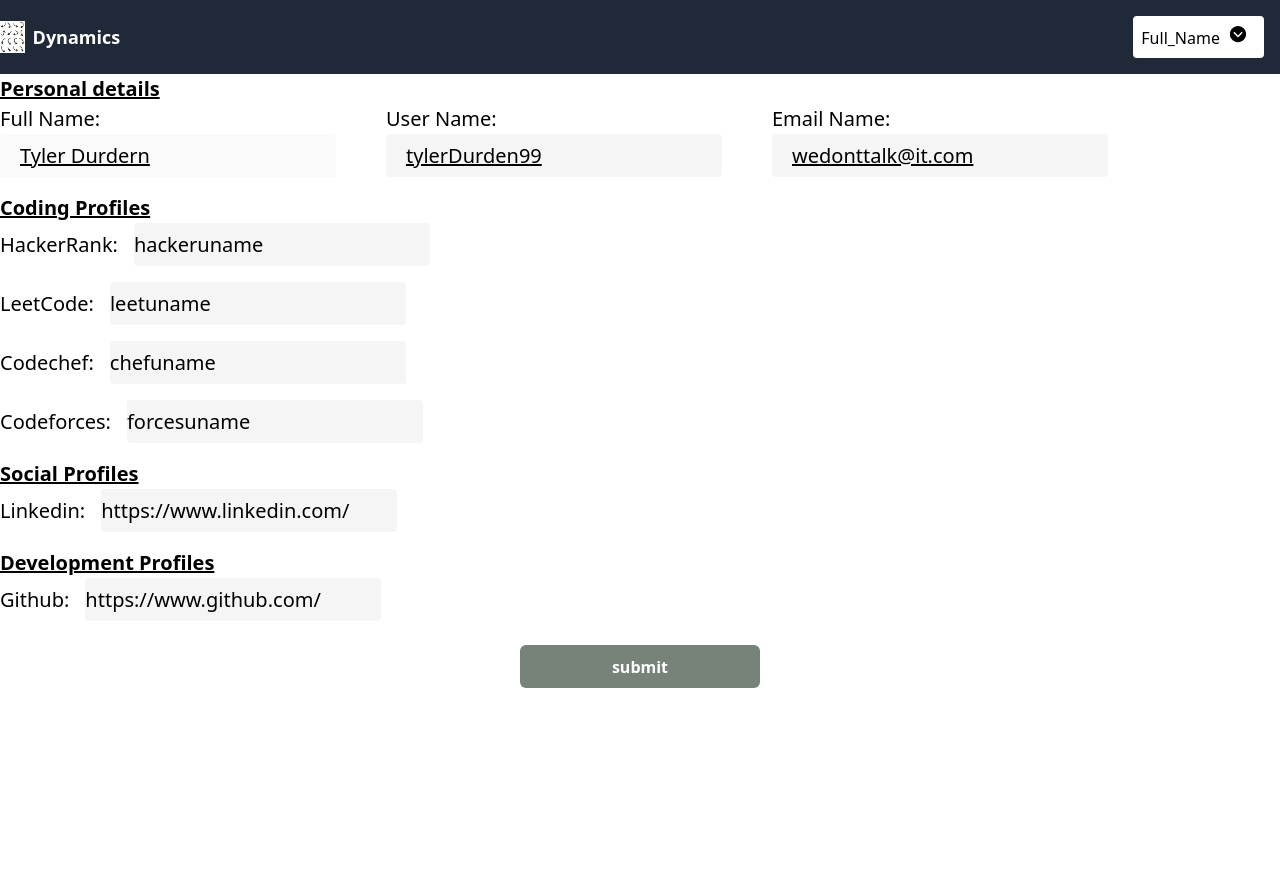
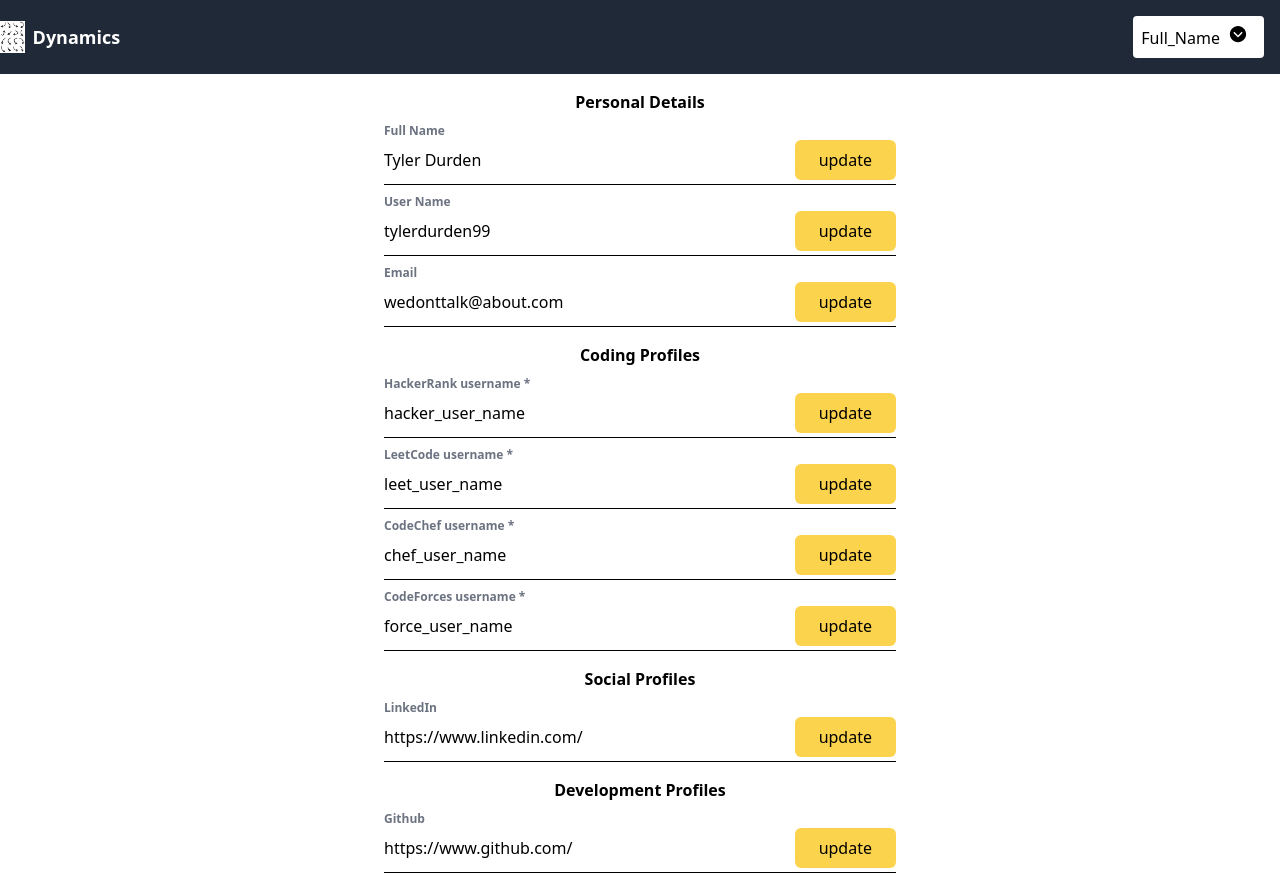
Before and after one commit to charan-24/coding-platform-result-analysis, a React (Create React App) app in the folder frontend/: page /my-account in a window 1280 px wide. Before the commit the page ends 800 px from the top, so only its background shows below. Built offline with nearby package versions, Linux system fonts and the light colour scheme.

Commit message:
changed myAccounts page

```diff
--- a/frontend/src/App.js
+++ b/frontend/src/App.js
@@ -3,7 +3,7 @@ import Login from './pages/login';
 import MyProfile from './pages/myProfile/myProfile';
 import CodingProfiles from './pages/codingProfiles';
 import LeaderBoard from './pages/leaderboard/leaderboard';
-import MyAccount from './pages/myAccount';
+import MyAccount from './pages/myAccount/myAccount';
 
 //import Footer from './layouts/footer';
 import Register from './pages/register';
--- a/frontend/src/layouts/navbar.js
+++ b/frontend/src/layouts/navbar.js
@@ -1,12 +1,12 @@
 // Navbar.js
-import React, { useState,useEffect } from 'react';
+import React, { useState} from 'react';
 import { Link } from 'react-router-dom';
 import logo1 from '../images/logo1.jpeg';
 import { IoIosArrowDropdownCircle } from "react-icons/io";
 const Navbar = () => {
   const [isDropdownOpen, setDropdownOpen] = useState(false);
   const [style,setStyle] = useState({});
-  const [clicked,setClicked] = useState(0);
+
   const toggleDropdown = () => {
     if(!isDropdownOpen){
       setStyle({
--- a/frontend/src/pages/myAccount.js
+++ /dev/null
@@ -1,57 +0,0 @@
-import React from "react";
-import Navbar from "../layouts/navbar";
-function MyAccount(){
-    return(
-        <div>
-            <Navbar />
-            <div className="lg:text-[20px]">
-                <h1 className="font-bold underline">Personal details</h1>
-                <div className="flex flex-col lg:flex-row lg:gap-[50px]">
-                    <label htmlFor="fullname" className="">Full Name:
-                        <input className="block mb-4 h-[43px] px-5 underline rounded focus:outline-none font-lato" id="fullname" defaultValue="Tyler Durdern" disabled="disabled"/>
-                    </label>
-                    <label htmlFor="username">User Name:
-                        <input className="block mb-4 h-[43px] px-5 underline bg-[#F5F5F5] rounded  focus:outline-none font-lato" id="username" defaultValue="tylerDurden99"/>
-                    </label>
-                    <label htmlFor="email">Email Name:
-                        <input className="block mb-4 h-[43px] px-5 underline bg-[#F5F5F5] rounded  focus:outline-none font-lato" id="email" defaultValue="wedonttalk@it.com" disabled="disabled"/>
-                    </label>
-                </div>
-            </div>
-            <div className="lg:text-[20px]">
-                <h1 className="font-bold underline">Coding Profiles</h1>
-                <div className="flex flex-col">
-                    <label htmlFor="hackerrank">HackerRank:
-                        <input className="mb-4 ml-4 h-[43px]  bg-[#F5F5F5] rounded  focus:outline-none font-lato" id="hackerrank" defaultValue="hackeruname"/>
-                    </label>
-
-                    <label htmlFor="leetcode">LeetCode:
-                        <input className=" mb-4 ml-4 h-[43px]  bg-[#F5F5F5] rounded  focus:outline-none font-lato" id="leetcode" defaultValue="leetuname"/>
-                    </label>
-                    <label htmlFor="codechef">Codechef:
-                        <input className=" mb-4 ml-4 h-[43px]  bg-[#F5F5F5] rounded  focus:outline-none font-lato" id="codechef" defaultValue="chefuname"/>
-                    </label>
-
-                    <label htmlFor="codeforces">Codeforces:
-                        <input className=" mb-4 ml-4 h-[43px]  bg-[#F5F5F5] rounded  focus:outline-none font-lato" id="codeforces" defaultValue="forcesuname"/>
-                    </label>
-                </div>
-            </div>
-            <div className="lg:text-[20px]">
-                <h1 className="font-bold underline">Social Profiles</h1>
-                <label htmlFor="linkedin">Linkedin:
-                    <input className="mb-4 ml-4 h-[43px]  bg-[#F5F5F5] rounded  focus:outline-none font-lato" id="linkedin" defaultValue="https://www.linkedin.com/"/>
-                </label>
-            </div>
-            <div className="lg:text-[20px]">
-                <h1 className="font-bold underline">Development Profiles</h1>
-                <label htmlFor="github">Github:
-                    <input className="mb-4 ml-4 h-[43px]  bg-[#F5F5F5] rounded  focus:outline-none font-lato" id="github" defaultValue="https://www.github.com/"/>
-                </label>
-            </div>
-            <button className="block bg-[#778379] text-white w-[240px] h-[43px] rounded-md mt-2 mx-auto m-4 font-montserrat font-bold">submit</button>
-          </div>
-    );
-};
-
-export default MyAccount;
--- /dev/null
+++ b/frontend/src/pages/myAccount/myAccount.js
@@ -0,0 +1,72 @@
+import React from "react";
+import Navbar from "../../layouts/navbar";
+import {codingProfiles,personals,socials,development} from "./myAccountsdata";
+function MyAccount(){
+    return(
+        <div>
+            <Navbar />
+            <div>
+                <h1 className="text-center font-bold md:mt-4">Personal Details</h1>
+                <form className="w-3/4 md:w-2/5 mx-auto">
+                    {personals.map((personal)=>(
+                        <div key={personal.id}>
+                            <label htmlFor={personal.label} className="block text-[12px] text-gray-500 font-semibold mt-2">{personal.label}</label>
+                            <input id={personal.label} type="text" defaultValue={personal.input} className="inline mt-2 focus:outline-none"></input>
+                            <button className="inline float-right bg-amber-300 rounded-md px-3 py-1 md:px-6 md:py-2 mb-1">
+                                update
+                            </button>
+                            <hr className={`border-1 border-black w-full`}/>
+                        </div>
+                    ))}
+                </form>
+            </div>
+            <div>
+                <h1 className="text-center font-bold md:mt-4">Coding Profiles</h1>
+                <form className="w-3/4 md:w-2/5 mx-auto">
+                    {codingProfiles.map((platform)=>(
+                        <div key={platform.id}>
+                            <label htmlFor={platform.label} className="block text-[12px] text-gray-500 font-semibold mt-2">{platform.label}</label>
+                            <input id={platform.label} type="text" defaultValue={platform.input} className="inline mt-2 focus:outline-none"></input>
+                            <button className="inline float-right bg-amber-300 rounded-md px-3 py-1 md:px-6 md:py-2 mb-1">
+                                update
+                            </button>
+                            <hr className={`border-1 border-black w-full`}/>
+                        </div>
+                    ))}
+                </form>
+            </div>
+            <div>
+                <h1 className="text-center font-bold md:mt-4">Social Profiles</h1>
+                <form className="w-3/4 md:w-2/5 mx-auto">
+                    {socials.map((media)=>(
+                        <div key={media.id}>
+                            <label htmlFor={media.label} className="block text-[12px] text-gray-500 font-semibold mt-2">{media.label}</label>
+                            <input id={media.label} type="text" defaultValue={media.input} className="inline mt-2 focus:outline-none"></input>
+                            <button className="inline float-right bg-amber-300 rounded-md px-3 py-1 md:px-6 md:py-2 mb-1">
+                                update
+                            </button>
+                            <hr className={`border-1 border-black w-full`}/>
+                        </div>
+                    ))}
+                </form>
+            </div>
+            <div className="mb-4">
+                <h1 className="text-center font-bold md:mt-4">Development Profiles</h1>
+                <form className="w-3/4 md:w-2/5 mx-auto">
+                    {development.map((platform)=>(
+                        <div key={platform.id}>
+                            <label htmlFor={platform.label} className="block text-[12px] text-gray-500 font-semibold mt-2">{platform.label}</label>
+                            <input id={platform.label} type="text" defaultValue={platform.input} className="inline mt-2 focus:outline-none"></input>
+                            <button className="inline float-right bg-amber-300 rounded-md px-3 py-1 md:px-6 md:py-2 mb-1">
+                                update
+                            </button>
+                            <hr className={`border-1 border-black w-full`}/>
+                        </div>
+                    ))}
+                </form>
+            </div>
+        </div>
+    );
+};
+
+export default MyAccount;
--- /dev/null
+++ b/frontend/src/pages/myAccount/myAccountsdata.js
@@ -0,0 +1,56 @@
+export const codingProfiles = [
+    {
+        id:1,
+        label: "HackerRank username *",
+        input: "hacker_user_name"
+    },
+    {
+        id:2,
+        label: "LeetCode username *",
+        input: "leet_user_name"
+    },
+    {
+        id:3,
+        label: "CodeChef username *",
+        input: "chef_user_name"
+    },
+    {
+        id:4,
+        label: "CodeForces username *",
+        input: "force_user_name"
+    }
+];
+
+export const personals = [
+    {
+        id:1,
+        label:"Full Name",
+        input:"Tyler Durden",
+    },
+    {
+        id:2,
+        label:"User Name",
+        input:"tylerdurden99",
+    },
+    {
+        id:3,
+        label:"Email",
+        input:"wedonttalk@about.com",
+    }
+];
+
+export const socials = [
+    {
+        id:1,
+        label: "LinkedIn",
+        input: "https://www.linkedin.com/",
+    }
+];
+
+export const development = [
+    {
+        id:1,
+        label:"Github",
+        input:"https://www.github.com/",
+    }
+];
```
